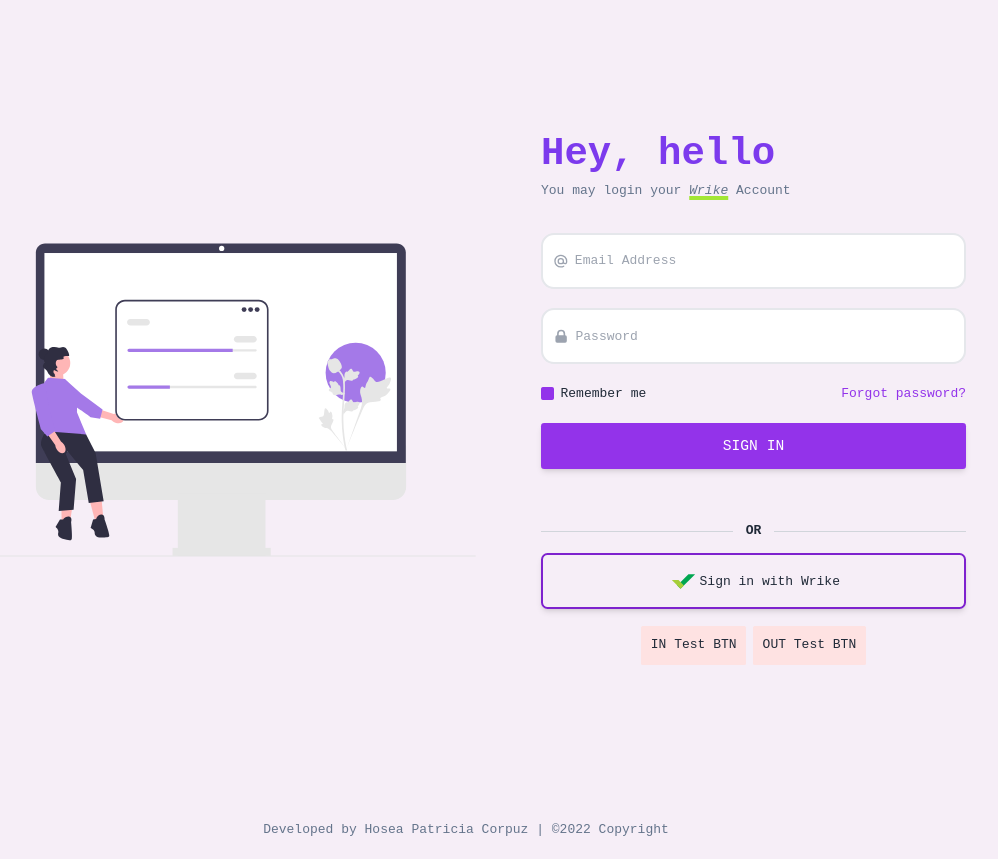
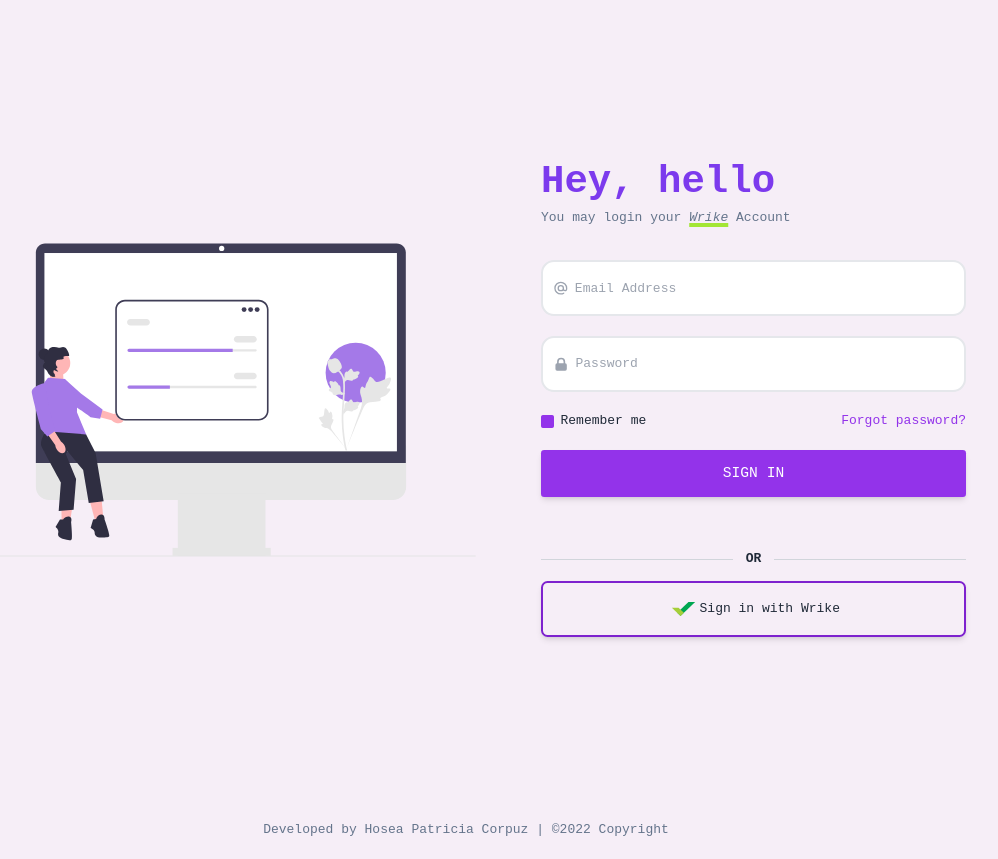
Before and after one commit to seya101/login-web-app-2, a Nuxt app: page / in a window 1280 px wide. Shown: the whole page, without its empty margins (174-1172 px from the left). Built offline with nearby package versions, Linux system fonts and the light colour scheme.

Commit message:
ongoing task

```diff
--- a/pages/index.vue
+++ b/pages/index.vue
@@ -84,14 +84,14 @@
                 </button>
                 </form>
 
-                <div class="flex items-center justify-center gap-2 mt-5">
+                <!-- <div class="flex items-center justify-center gap-2 mt-5">
                     <button @click="signIn" class="bg-red-100 rounded-sm py-3 px-3">
                     <span>IN Test BTN</span>
                 </button>
                 <button @click="signOut" class="bg-red-100 rounded-sm py-3 px-3">
                     <span>OUT Test BTN</span>
                 </button>
-                </div>
+                </div> -->
             </div>
             </div>
 
```
Also changed, not shown: 1 other file (tests, documents, lock files or other folders).
